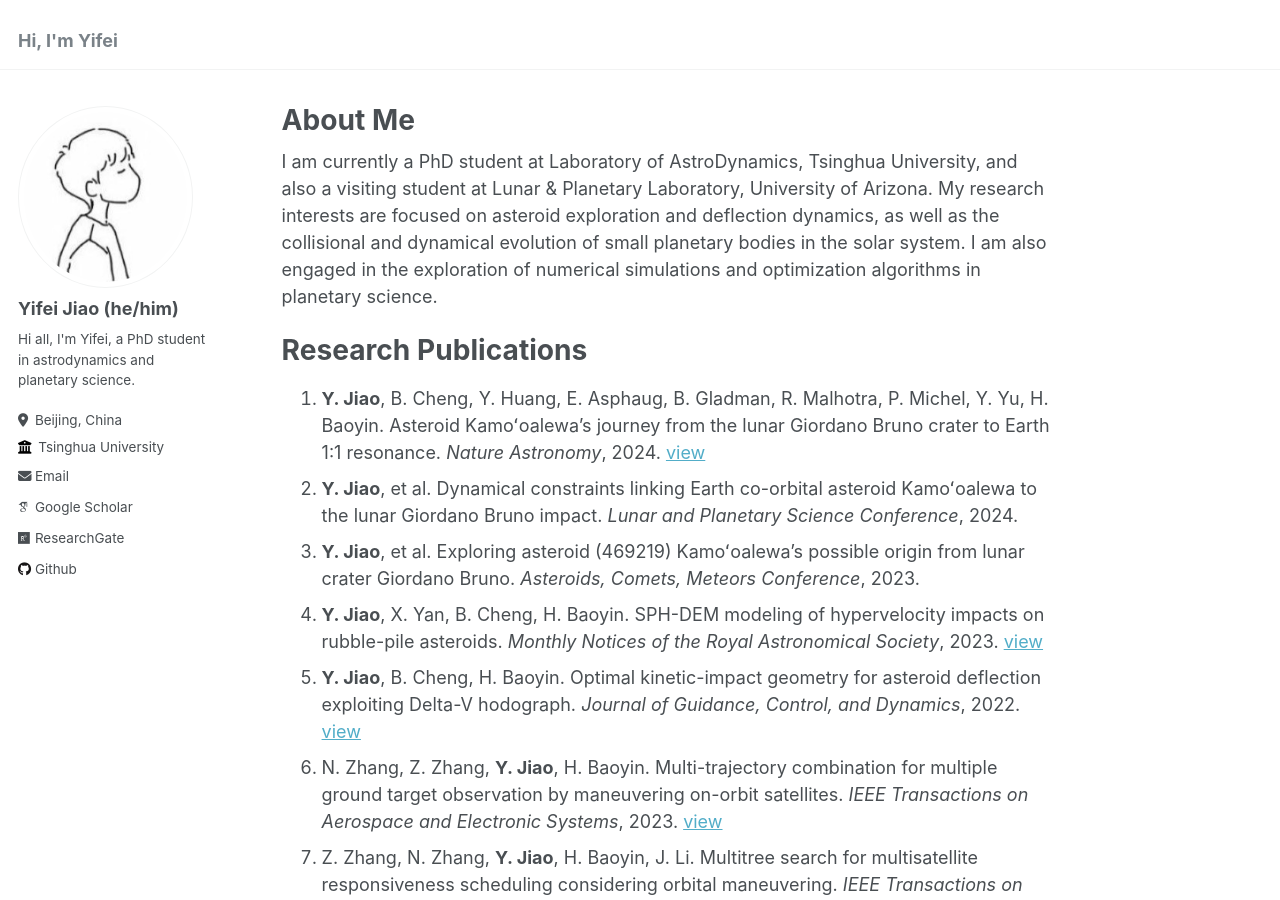
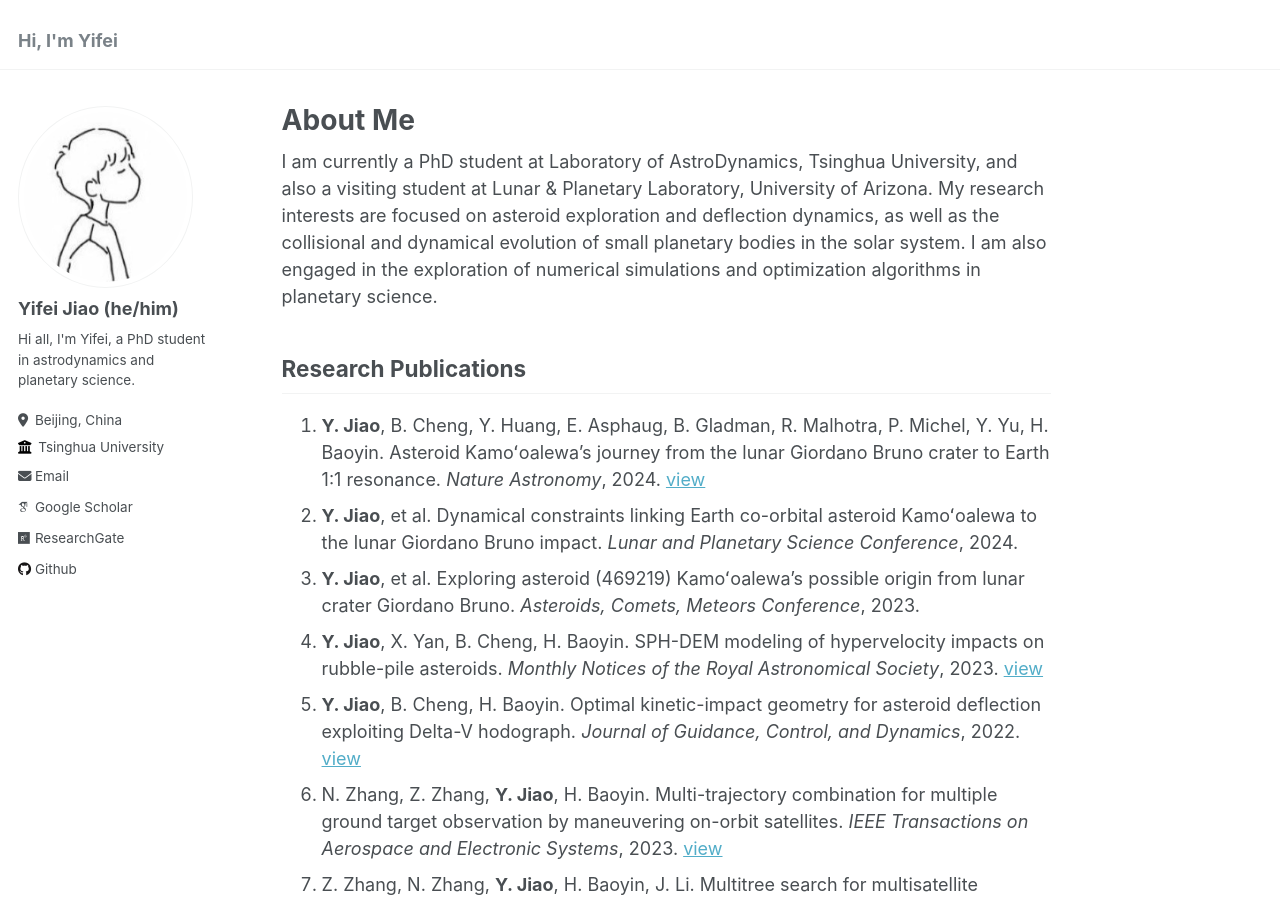
Before and after one commit to jiaoyf-thu/jiaoyf-thu.github.io, a Jekyll site: the page built from _pages/about.md, in a window 1280 px wide and 900 px high. Built offline with Jekyll 4.4.1, drawn with Linux system fonts in a browser that asks for light colours; some web fonts are replaced.

```diff
--- a/_pages/about.md
+++ b/_pages/about.md
@@ -9,7 +9,7 @@ redirect_from:
 
 I am currently a PhD student at Laboratory of AstroDynamics, Tsinghua University, and also a visiting student at Lunar & Planetary Laboratory, University of Arizona. My research interests are focused on asteroid exploration and deflection dynamics, as well as the collisional and dynamical evolution of small planetary bodies in the solar system. I am also engaged in the exploration of numerical simulations and optimization algorithms in planetary science.
 
-# Research Publications
+## Research Publications
 1. **Y. Jiao**, B. Cheng, Y. Huang, E. Asphaug, B. Gladman, R. Malhotra, P. Michel, Y. Yu, H. Baoyin. Asteroid Kamoʻoalewa's journey from the lunar Giordano Bruno crater to Earth 1:1 resonance. *Nature Astronomy*, 2024. [view](https://www.nature.com/articles/s41550-024-02258-z)
 2. **Y. Jiao**, et al. Dynamical constraints linking Earth co-orbital asteroid Kamoʻoalewa to the lunar Giordano Bruno impact. *Lunar and Planetary Science Conference*, 2024.
 3. **Y. Jiao**, et al. Exploring asteroid (469219) Kamoʻoalewa's possible origin from lunar crater Giordano Bruno. *Asteroids, Comets, Meteors Conference*, 2023.
@@ -18,5 +18,5 @@ I am currently a PhD student at Laboratory of AstroDynamics, Tsinghua University
 6. N. Zhang, Z. Zhang, **Y. Jiao**, H. Baoyin. Multi-trajectory combination for multiple ground target observation by maneuvering on-orbit satellites. *IEEE Transactions on Aerospace and Electronic Systems*, 2023. [view](https://doi.org/10.1109/TAES.2023.3303409)
 7. Z. Zhang, N. Zhang, **Y. Jiao**, H. Baoyin, J. Li. Multitree search for multisatellite responsiveness scheduling considering orbital maneuvering. *IEEE Transactions on Aerospace and Electronic Systems*, 2021. [view](https://doi.org/10.1109/TAES.2021.3129723)
 
-# Curriculum Vitae
+## Curriculum Vitae
 A copy of my CV is availble [here](https://jiaoyf-thu.github.io/files/Rezume.pdf).
```
